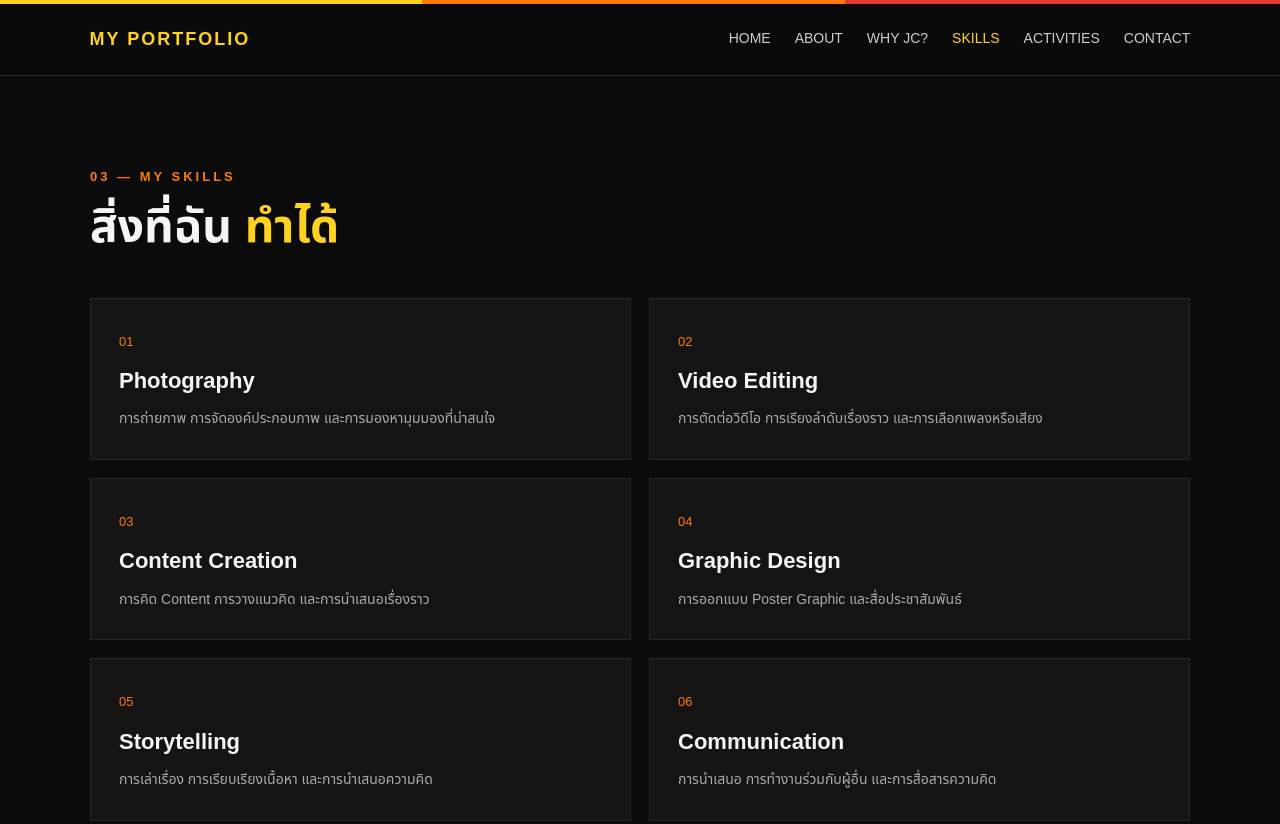
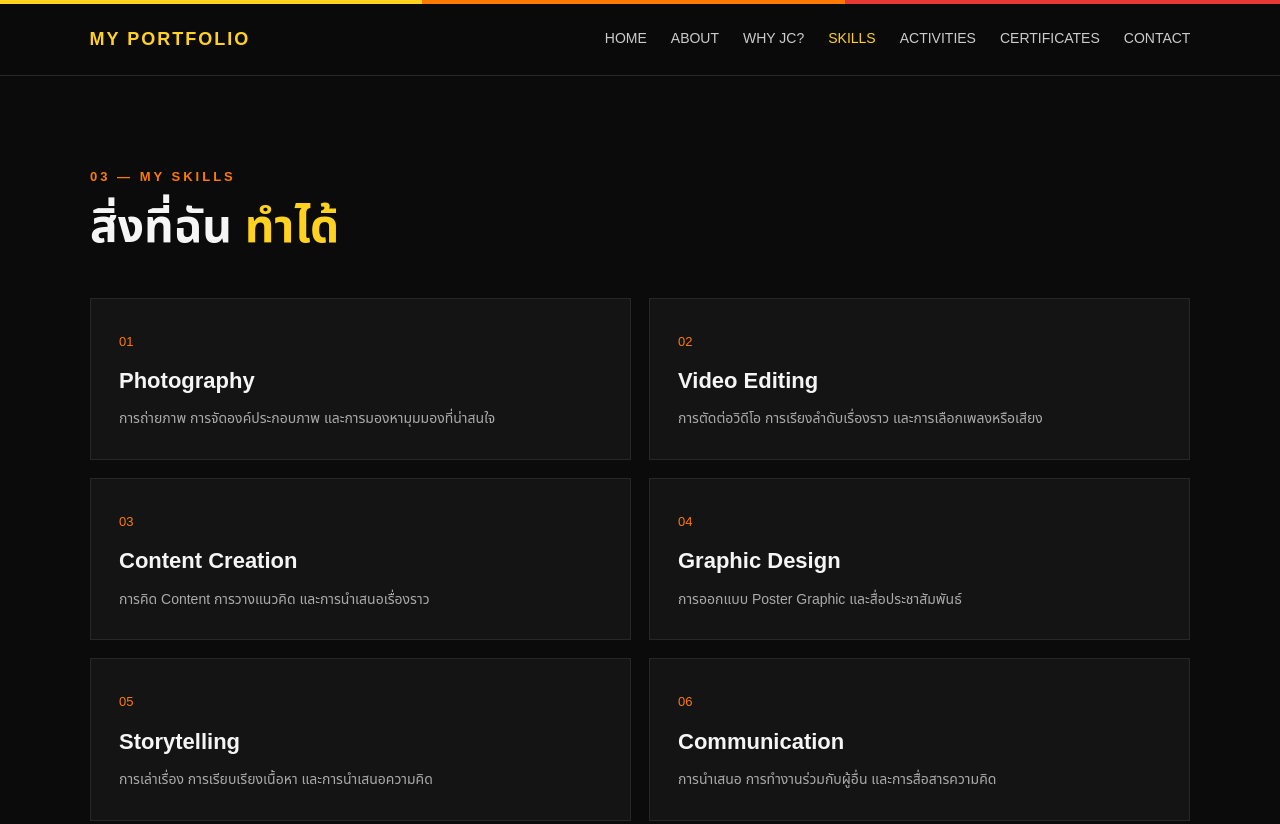
Before and after one commit to panida-6-6/pstt, a plain HTML site: page skills.html in a window 1280 px wide. Shown: the top 824 px of the page. Drawn offline with Linux system fonts and the light colour scheme.

Commit message:
Update skills.html

```diff
--- a/skills.html
+++ b/skills.html
@@ -47,6 +47,10 @@
 
         <a href="activities.html">
             ACTIVITIES
+        </a>
+
+       <a href="certificates.html">
+            CERTIFICATES
         </a>
 
         <a href="contact.html">
```
